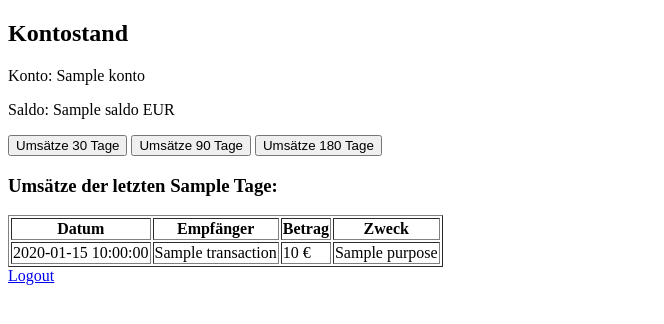
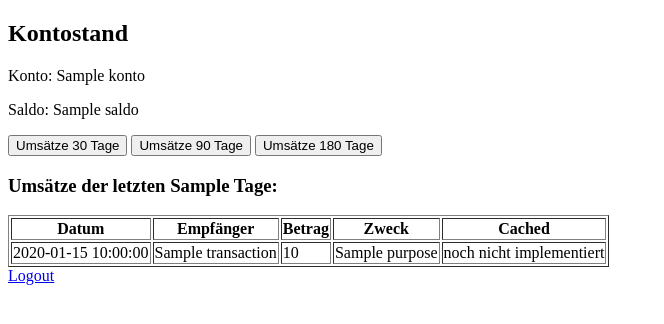
Before and after one commit to topspit/fints_gcp, a Flask app: template templates/dashboard.html in a window 1280 px wide. Shown: the top 324 px of the page, without its empty margins (0-664 px from the left). Run offline with Flask 3, Linux system fonts and the light colour scheme; the template is opened without the code that fills it: most values are stand-ins (such as "Sample title", 1, 10 or a date in 2020); parts of the project's set-up code (start-up, migrations or seed data) failed here and were passed over.

Commit message:
cached dummy

```diff
--- a/app.py
+++ b/app.py
@@ -249,7 +249,7 @@ def get_transactions():
             "purpose": data["purpose"]
         })
 
-    return render_template("dashboard.html", saldo=saldo, transactions=transaction_list, selected_days=selected_days)
+    return render_template("dashboard.html", saldo=saldo.amount, transactions=transaction_list, selected_days=selected_days)
 
 if __name__ == "__main__":
     app.run(host="0.0.0.0", port=5000, debug=True)
--- a/templates/dashboard.html
+++ b/templates/dashboard.html
@@ -8,7 +8,7 @@
     <body>
         <h2>Kontostand</h2>
         <p>Konto: {{ konto }}</p>
-        <p>Saldo: {{ saldo }} EUR</p>
+        <p>Saldo: {{ saldo }}</p>
     </body>
 
     <!-- Buttons zur Auswahl des Umsatzzeitraums -->
@@ -27,13 +27,15 @@
                 <th>Empfänger</th>
                 <th>Betrag</th>
                 <th>Zweck</th>
+                <th>Cached</th>
             </tr>
             {% for tx in transactions %}
             <tr>
                 <td>{{ tx.date }}</td>
                 <td>{{ tx.applicant_name }}</td>
-                <td>{{ tx.amount }} €</td>
+                <td>{{ tx.amount }}</td>
                 <td>{{ tx.purpose }}</td>
+                <td>noch nicht implementiert</td>
             </tr>
             {% endfor %}
         </table>
```
